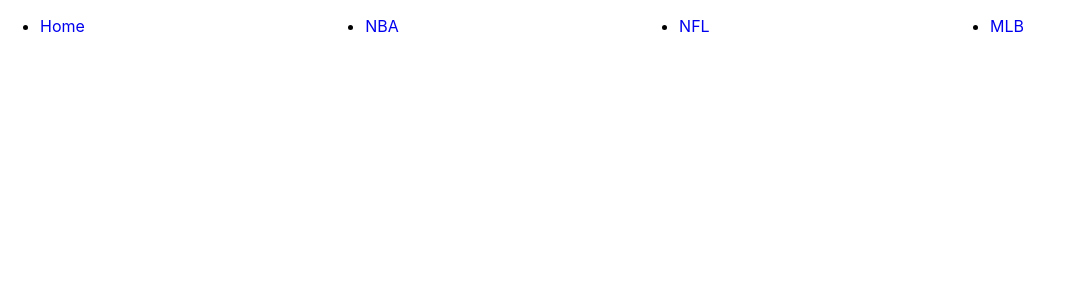
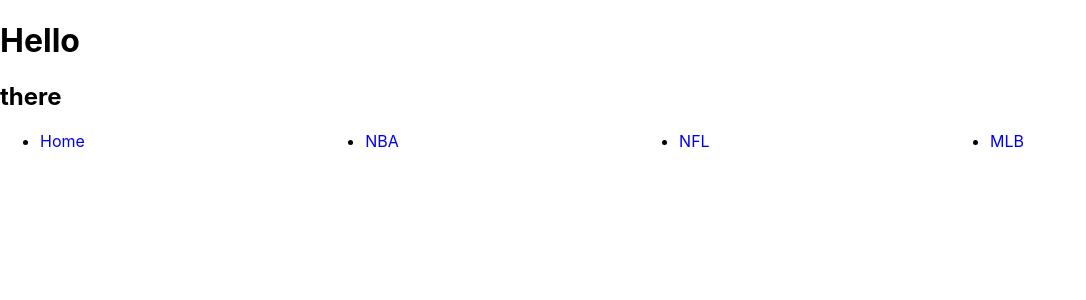
Before and after one commit to Tyrone-Cartwright/FlippinSports, a React (Create React App) app in the folder flippin-sports/: page / in a window 1280 px wide. Shown: the top 300 px of the page, without its empty margins (0-1086 px from the left). Built offline with nearby package versions, Linux system fonts and the light colour scheme.

Commit message:
Added test headers

```diff
--- a/flippin-sports/src/App.js
+++ b/flippin-sports/src/App.js
@@ -7,6 +7,8 @@
     return (
       <div className="App">
         <header className="App-header">
+          <h1>Hello</h1>
+          <h2>there</h2>
           <Navigation />
         </header>
       </div>
```
